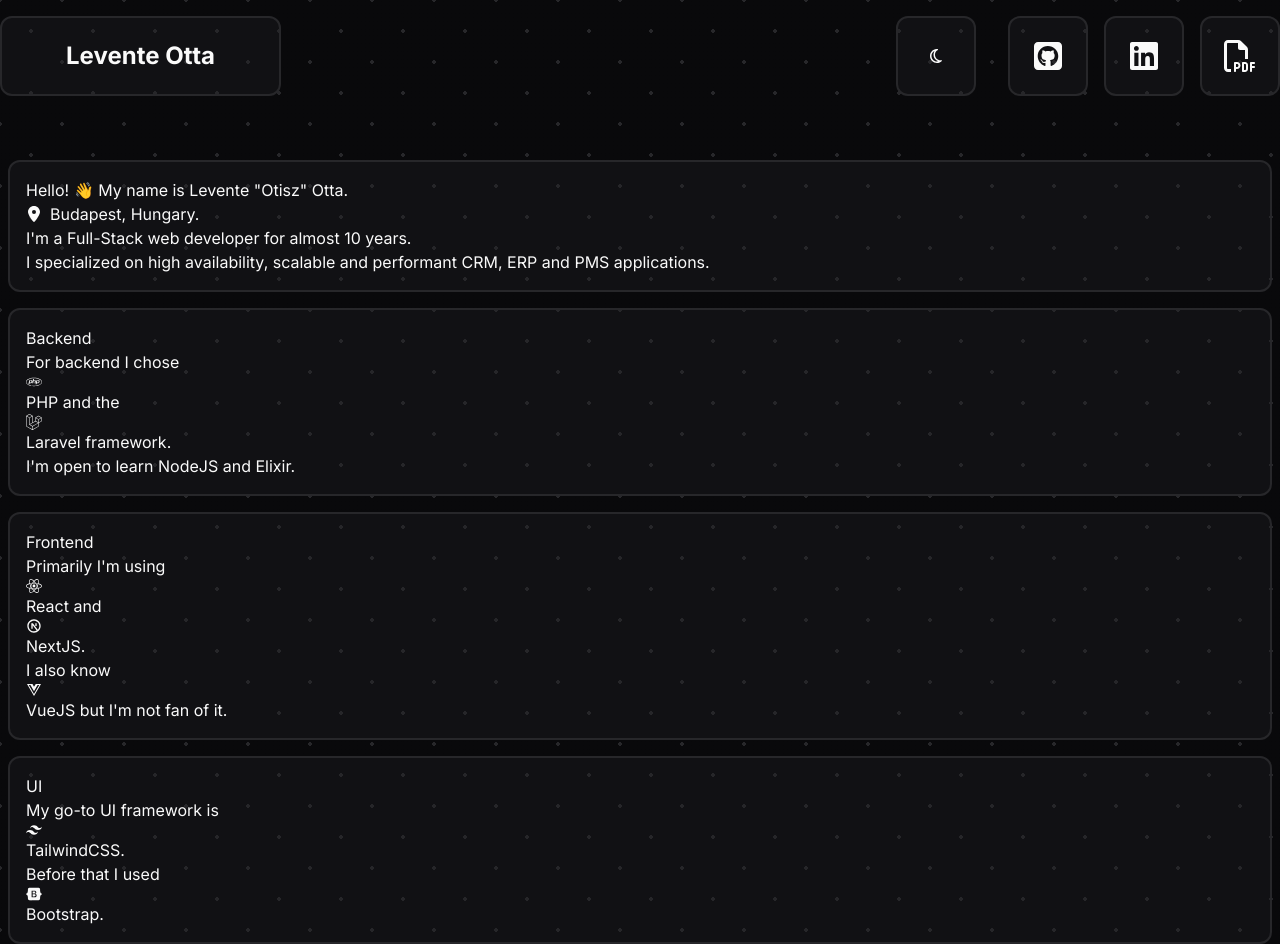
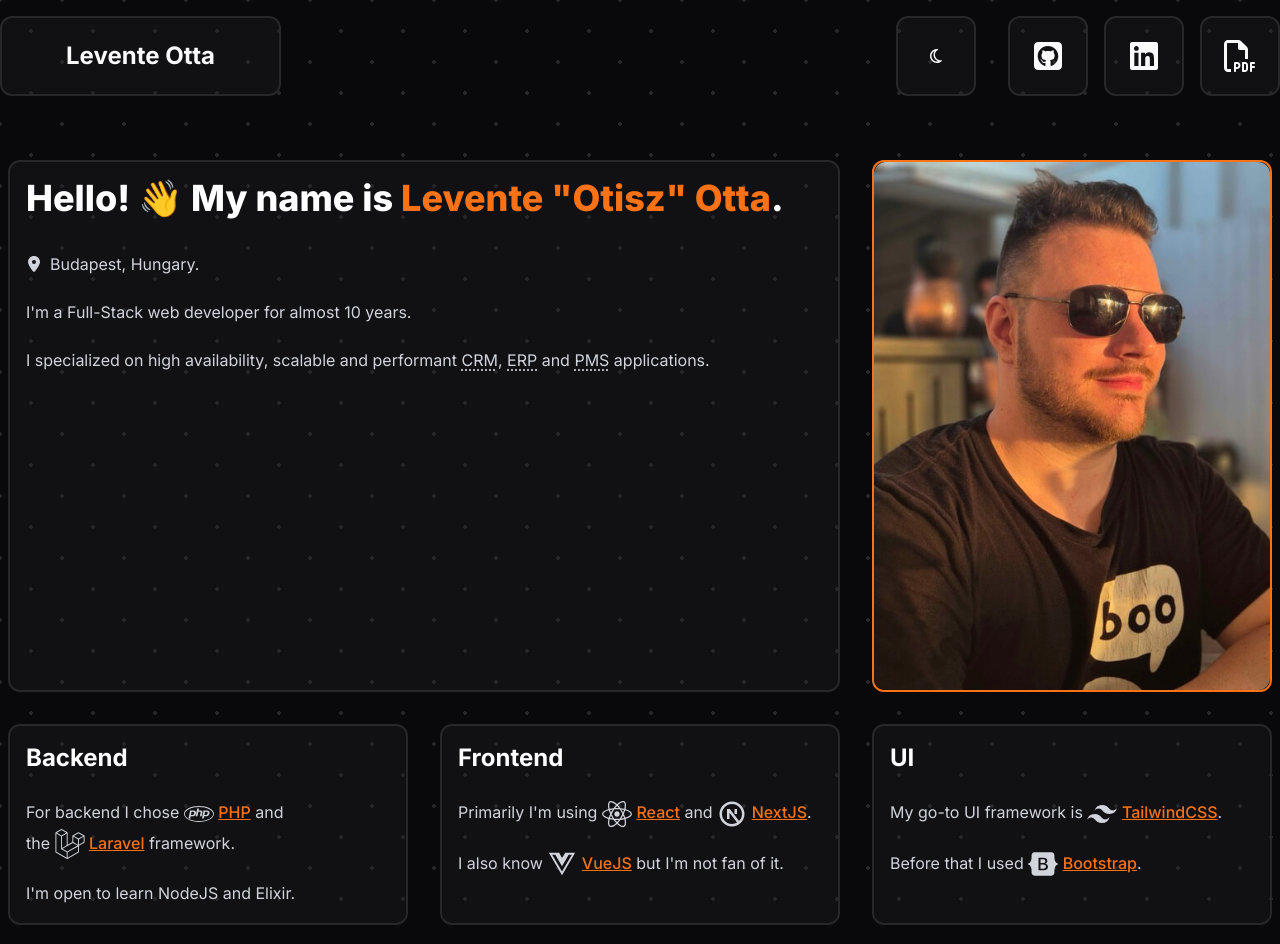
Before and after one commit to Otisz/leventeotta.com, a Next.js app: page / in a window 1280 px wide. Built offline with nearby package versions, Linux system fonts and the light colour scheme.

Commit message:
Fix missing tailwind context

```diff
--- a/tailwind.config.ts
+++ b/tailwind.config.ts
@@ -3,7 +3,7 @@
 
 const config: Config = {
   darkMode: ["class"],
-  content: ["./src/app/**/*.{ts,tsx,mdx}", "./src/components/**/*.{ts,tsx,mdx}"],
+  content: ["./src/app/**/*.{ts,tsx,mdx}", "./src/components/**/*.{ts,tsx,mdx}", "./src/feature/**/*.{ts,tsx,mdx}"],
   theme: {
     extend: {
       container: {
```
